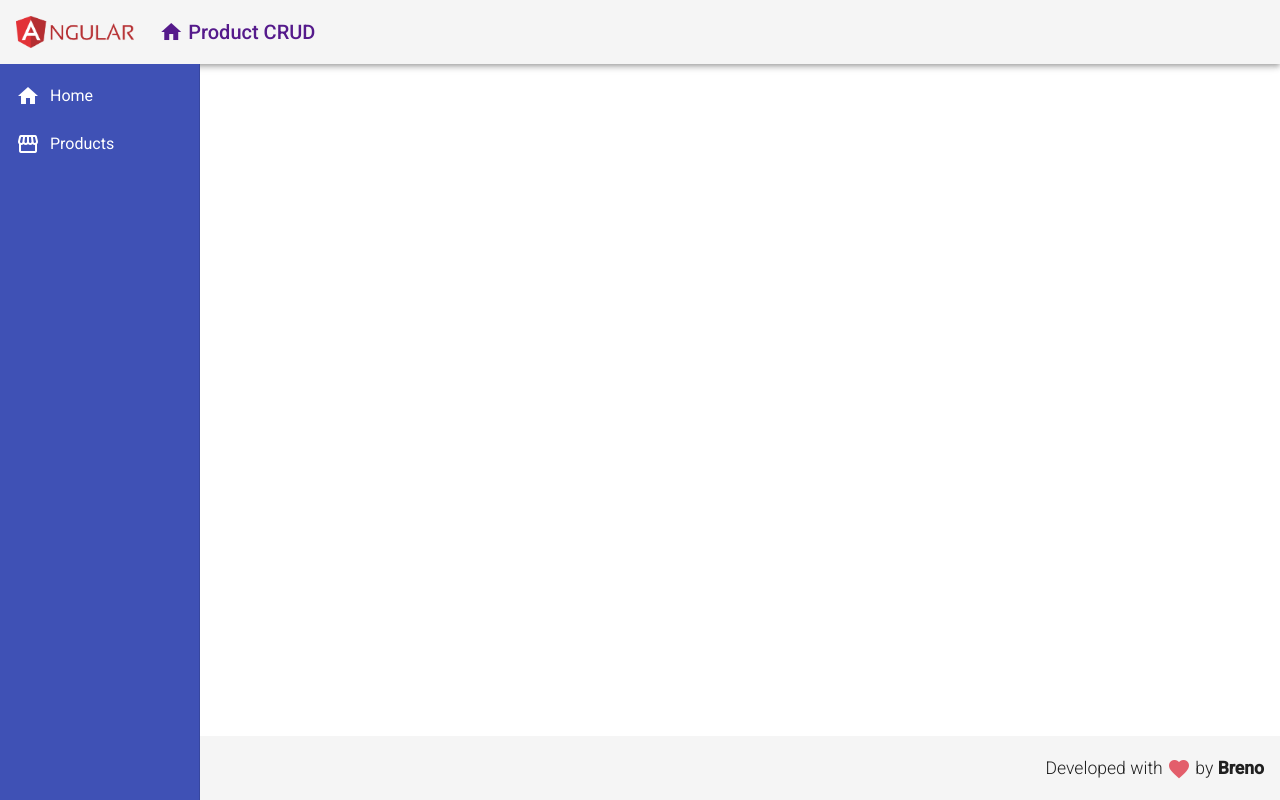
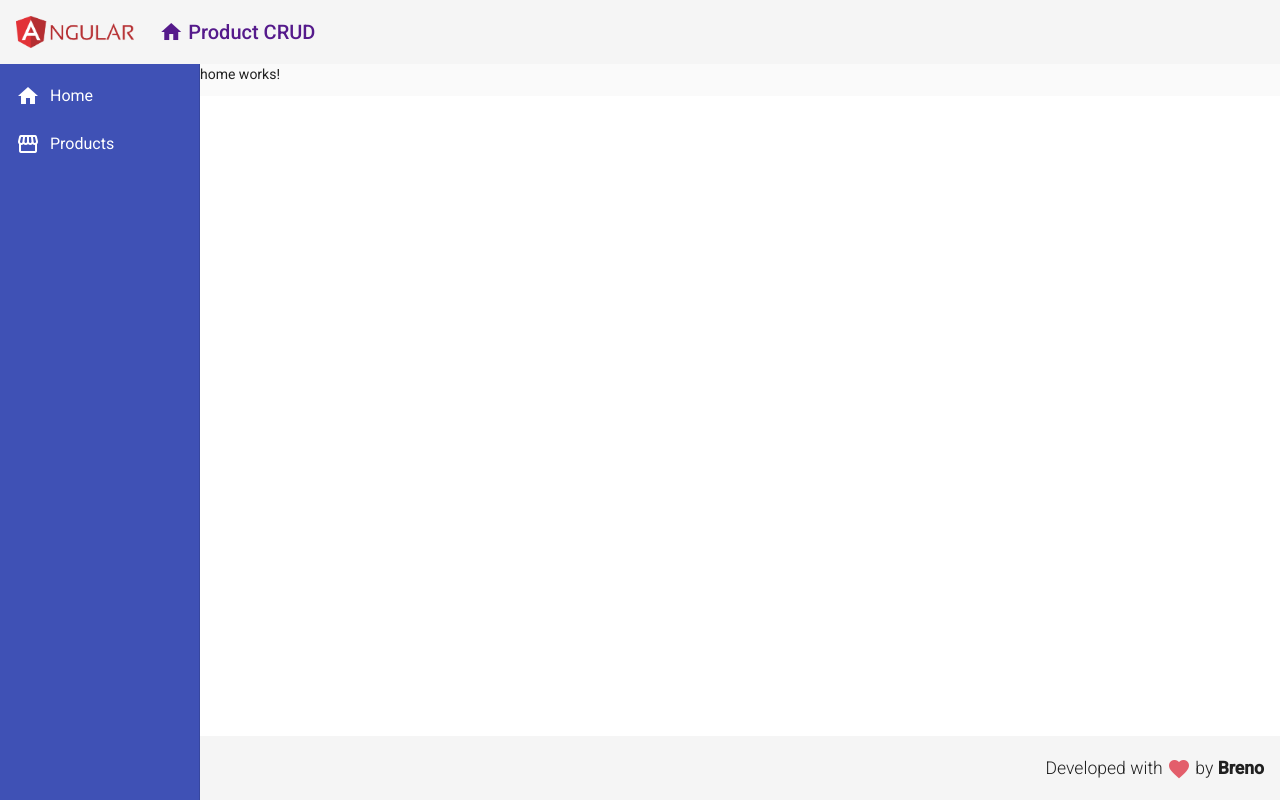
Before and after one commit to brenomachadodomonte/angular_product_crud, an Angular app in the folder frontend/: page / in a window 1280 px wide. Built offline with nearby package versions, Linux system fonts and the light colour scheme.

Commit message:
Adding Home component into sidenav content

```diff
--- a/frontend/src/app/components/template/nav/nav.component.html
+++ b/frontend/src/app/components/template/nav/nav.component.html
@@ -5,4 +5,7 @@
             <a mat-list-item><i class="material-icons">storefront</i> Products</a>
         </mat-nav-list>
     </mat-sidenav>
+    <mat-sidenav-content>
+        <app-home></app-home>
+    </mat-sidenav-content>
 </mat-sidenav-container>
```
